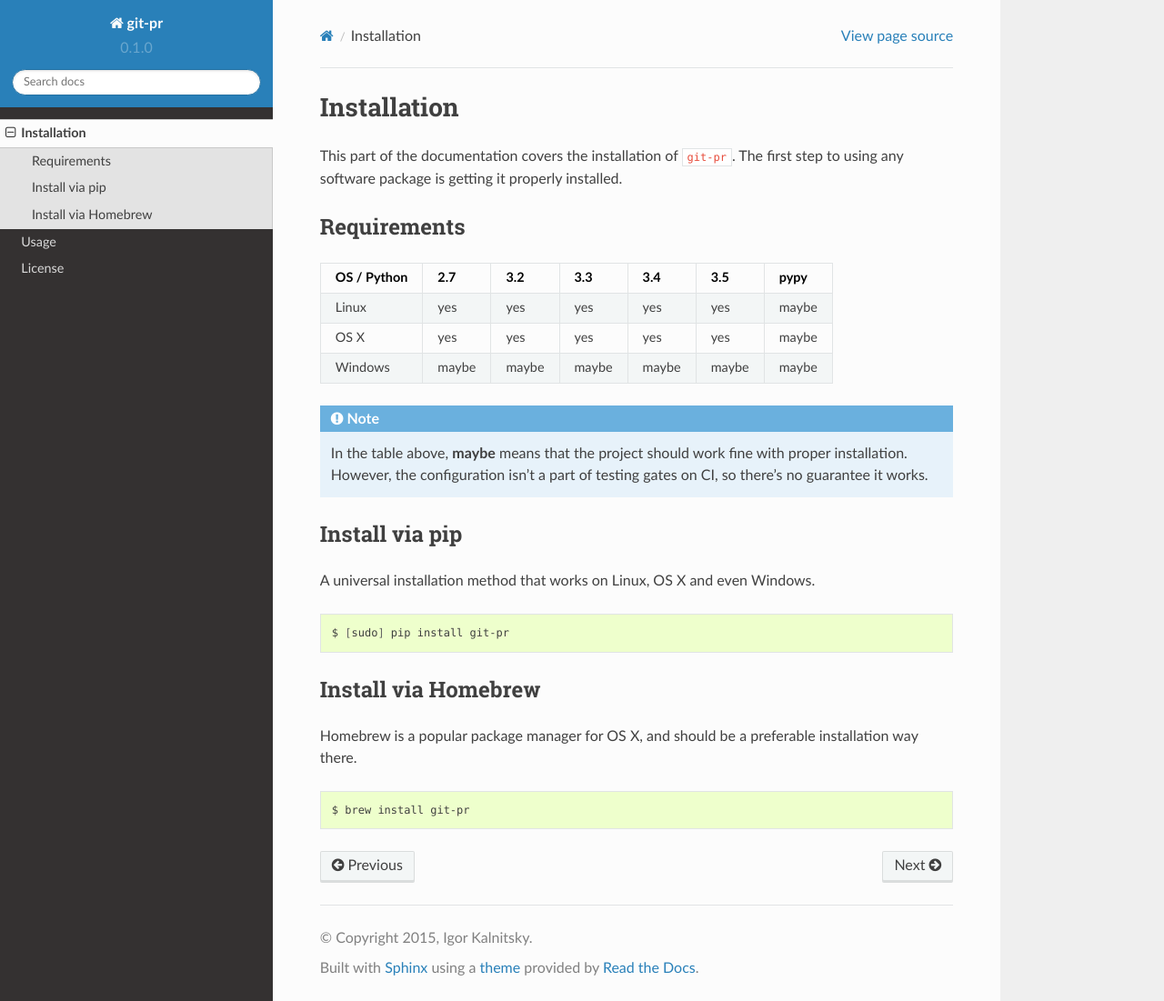
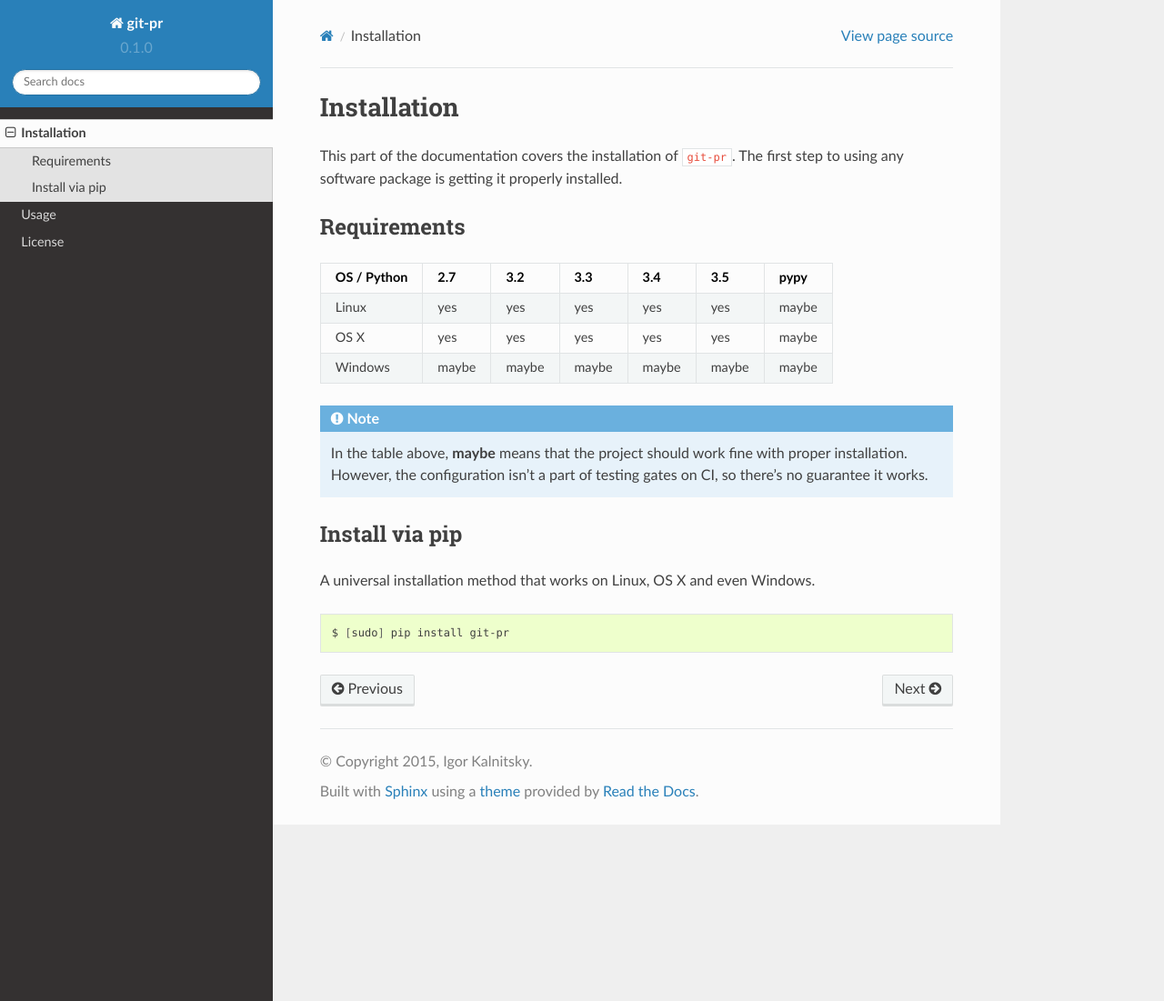
Before and after one commit to ikalnytskyi/git-pr, a Sphinx documentation site: the page built from docs/installation.rst, in a window 1280 px wide and 1101 px high. Shown: the whole window at 91% size. Built offline with Sphinx 7.4.7 and the Read the Docs theme 2.0.0, drawn with Linux system fonts in a browser that asks for light colours.

Commit message:
Remove Homebrew installation
It seems they don't accept new formula if it's not popular. :(

```diff
--- a/docs/installation.rst
+++ b/docs/installation.rst
@@ -33,14 +33,3 @@ A universal installation method that works on Linux, OS X and even Windows.
 .. code:: bash
 
     $ [sudo] pip install git-pr
-
-
-Install via Homebrew
-====================
-
-Homebrew is a popular package manager for OS X, and should be a preferable
-installation way there.
-
-.. code:: bash
-
-    $ brew install git-pr
```
